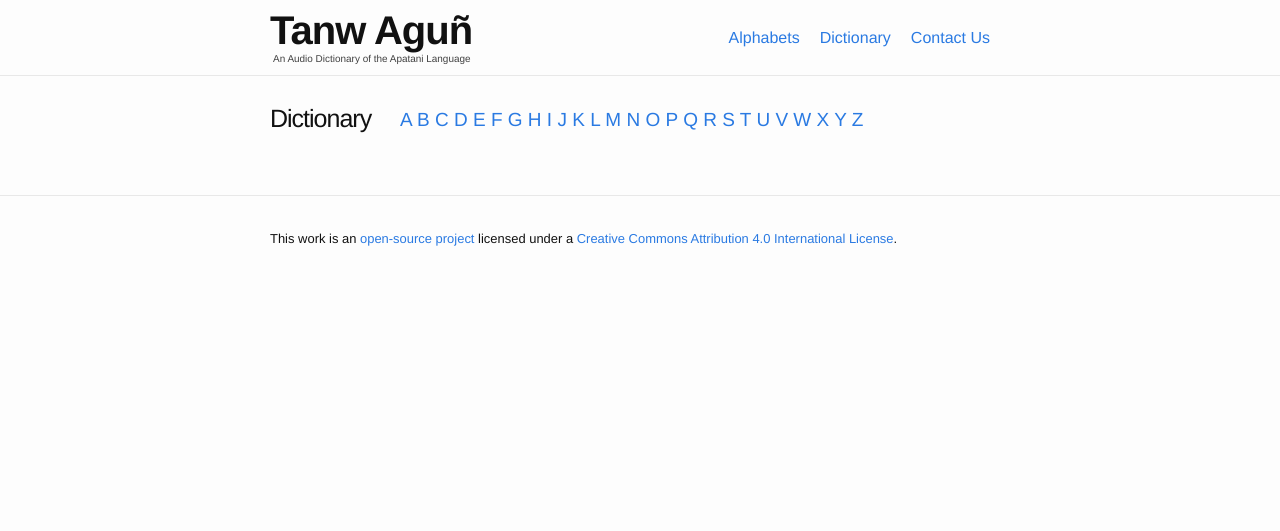
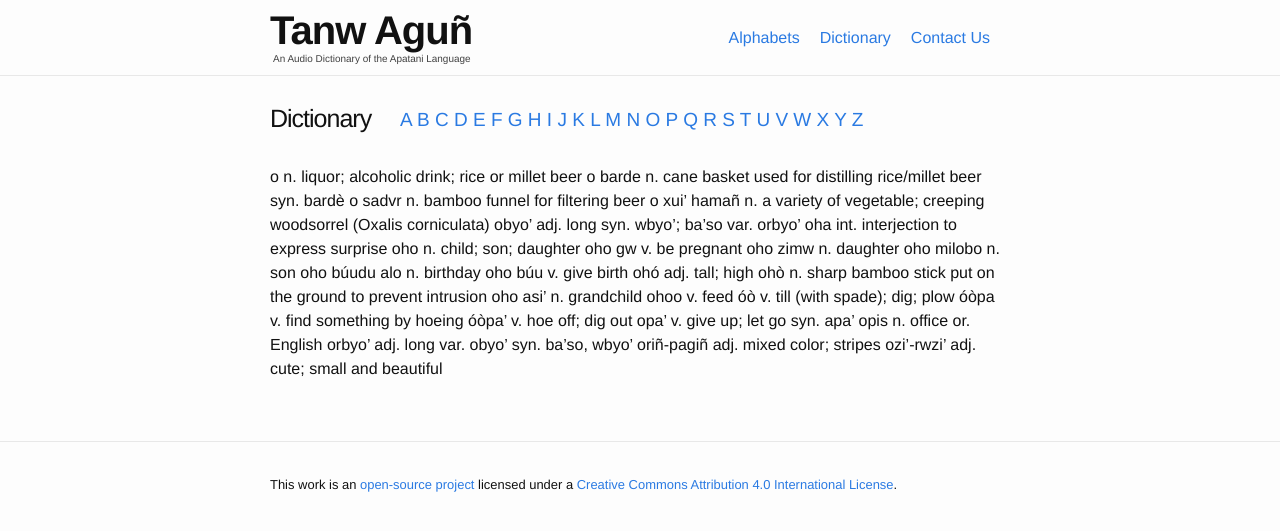
Before and after one commit to hacksparrow/language.apatani.org, a Jekyll site: the page built from dictionary/o.md, in a window 1280 px wide. Shown: the top 531 px of the page. Built offline with Jekyll 4.4.1, drawn with Linux system fonts in a browser that asks for light colours; nearby versions of some CDN libraries.

Commit message:
Update o.md

```diff
--- a/dictionary/o.md
+++ b/dictionary/o.md
@@ -2,3 +2,28 @@
 title: Tanw Dictionary - O
 layout: dictionary
 ---
+
+o	n.	liquor; alcoholic drink; rice or millet beer
+o barde	n.	cane basket used for distilling rice/millet beer	syn.	bardè
+o sadvr	n.	bamboo funnel for filtering beer
+o xui' hamañ	n.	a variety of vegetable; creeping woodsorrel (Oxalis corniculata)
+obyo'	adj.	long	syn.	wbyo'; ba'so	var.	orbyo'
+oha	int.	interjection to express surprise
+oho	n.	child; son; daughter
+oho gw	v.	be pregnant
+oho zimw	n.	daughter
+oho milobo	n.	son
+oho búudu alo	n.	birthday
+oho búu	v.	give birth
+ohó	adj.	tall; high
+ohò	n.	sharp bamboo stick put on the ground to prevent intrusion
+oho asi'	n.	grandchild
+ohoo	v.	feed
+óò	v.	till (with spade); dig; plow
+óòpa	v.	find something by hoeing
+óòpa'	v.	hoe off; dig out
+opa'	v.	give up; let go	syn.	apa'
+opis	n.	office	or.	English
+orbyo'	adj.	long	var.	obyo'	syn.	ba'so, wbyo'
+oriñ-pagiñ	adj.	mixed color; stripes
+ozi'-rwzi'	adj.	cute; small and beautiful
```
